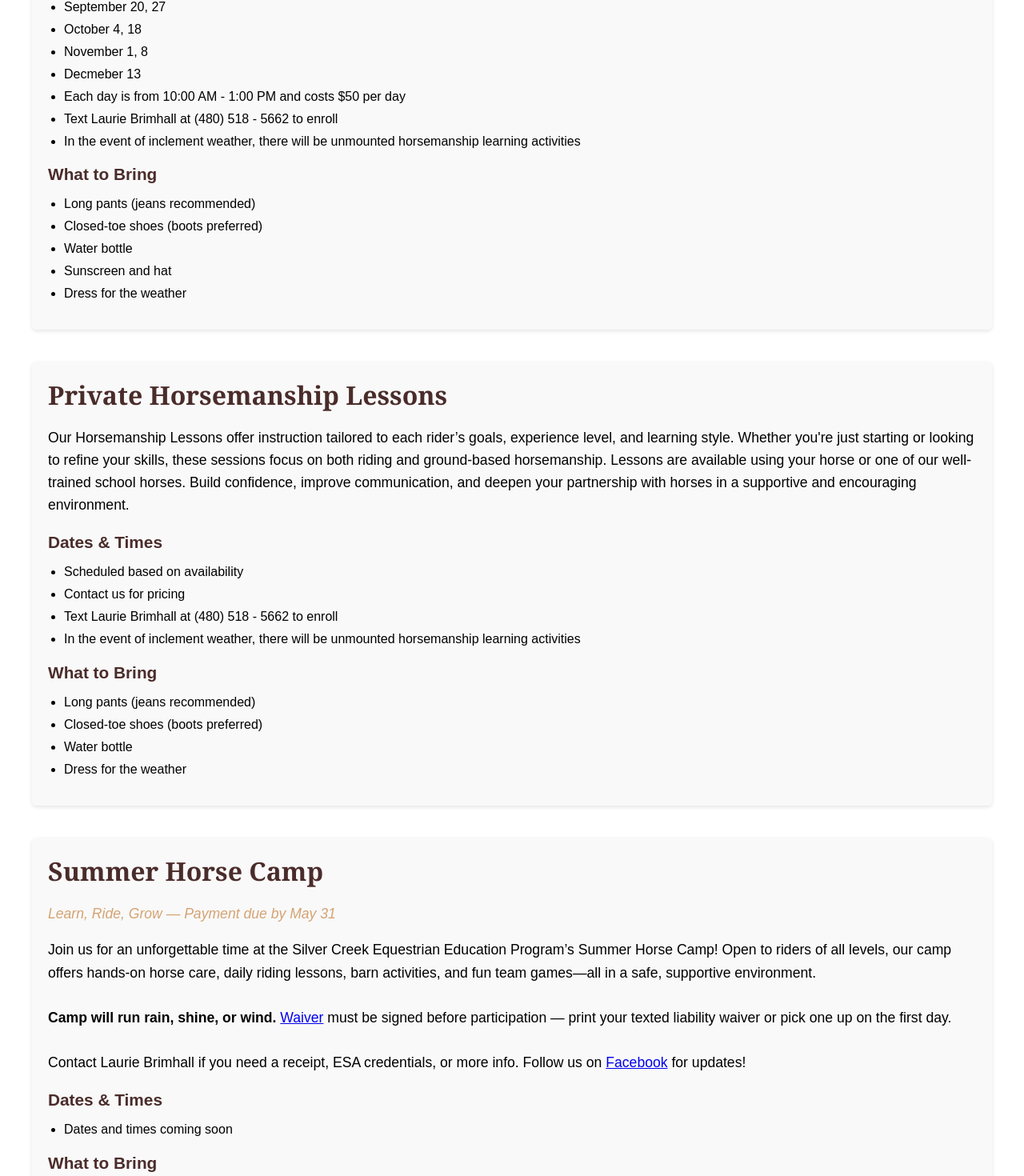
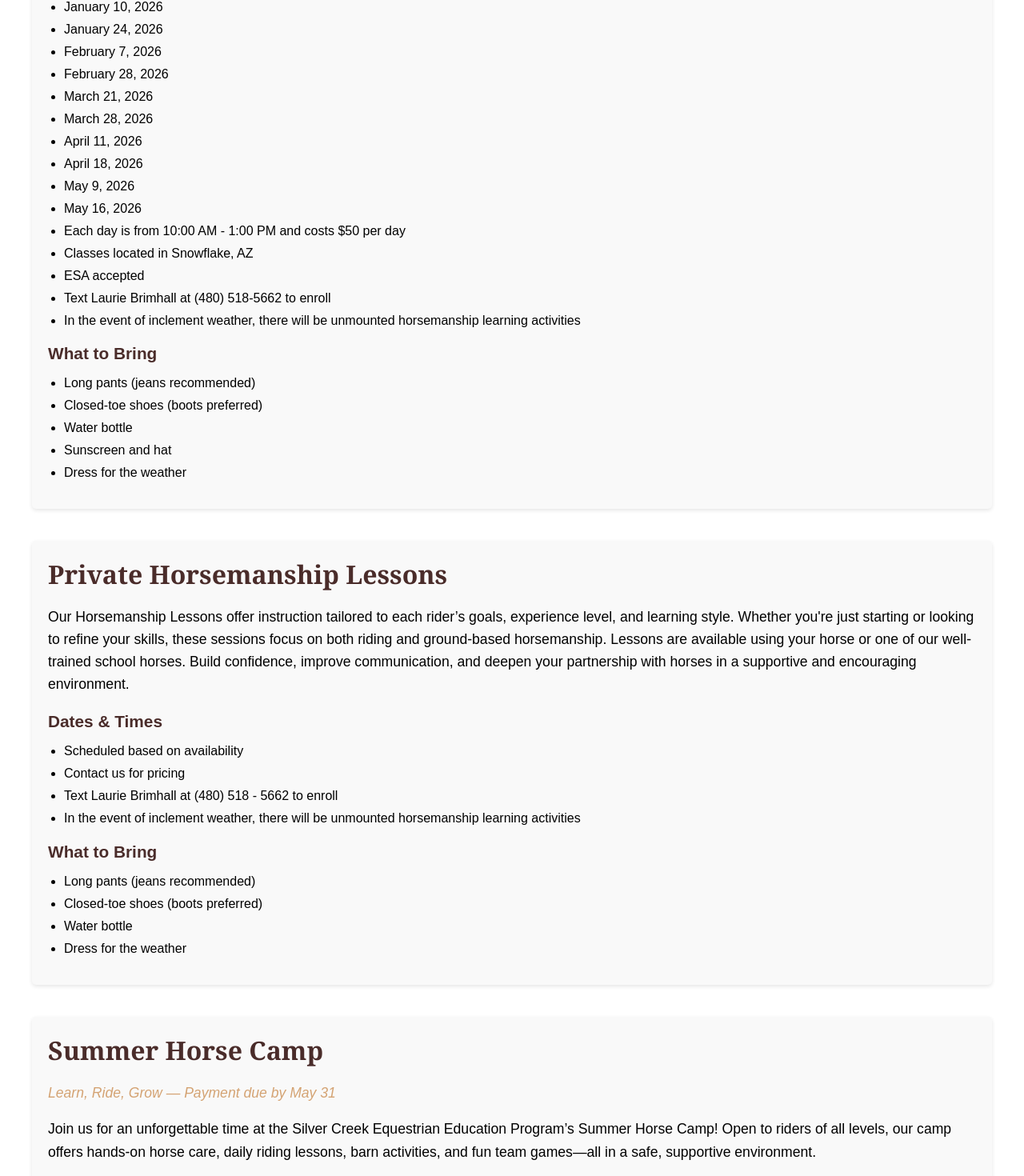
Before and after one commit to harrisonoakess/SCEEP, a React (Create React App) app in the folder client/: page /programs in a window 1280 px wide. Shown: the part 533-2003 px from the top of the page at 80% size. Built offline with nearby package versions, Linux system fonts and the light colour scheme.

Commit message:
updated dates for horsecamp and day at the farm. Also added in new registration rules

```diff
--- a/client/src/pages/Programs.js
+++ b/client/src/pages/Programs.js
@@ -1,8 +1,19 @@
+// src/pages/Programs.jsx (or wherever your Programs file lives)
 import React, { useEffect } from 'react';
-import waiverDoc from '../assets/waivers/RELEASE AND WAIVER OF LIABILITY.docx.pdf'
+import waiverDoc from '../assets/waivers/RELEASE AND WAIVER OF LIABILITY.docx.pdf';
 import './Programs.css';
 
-const ProgramSection = ({ id, title, tagline, description, dates, whatToBring, imageLeft, imageRight }) => (
+const ProgramSection = ({
+  id,
+  title,
+  tagline,
+  description,
+  dates,
+  registrationAndPayment,
+  whatToBring,
+  imageLeft,
+  imageRight,
+}) => (
   <section id={id} className="program-section">
     <div className="program-content">
       {imageLeft && (
@@ -10,10 +21,12 @@ const ProgramSection = ({ id, title, tagline, description, dates, whatToBring, i
           <img src={imageLeft} alt={`${title} left`} />
         </div>
       )}
+
       <div className="program-details">
         <h2>{title}</h2>
         {tagline && <p className="program-tagline">{tagline}</p>}
         <p>{description}</p>
+
         {dates && (
           <>
             <h3>Dates & Times</h3>
@@ -24,6 +37,18 @@ const ProgramSection = ({ id, title, tagline, description, dates, whatToBring, i
             </ul>
           </>
         )}
+
+        {registrationAndPayment && (
+          <>
+            <h3>Registration & Payment Information</h3>
+            <ul>
+              {registrationAndPayment.map((item, index) => (
+                <li key={index}>{item}</li>
+              ))}
+            </ul>
+          </>
+        )}
+
         {whatToBring && (
           <>
             <h3>What to Bring</h3>
@@ -35,6 +60,7 @@ const ProgramSection = ({ id, title, tagline, description, dates, whatToBring, i
           </>
         )}
       </div>
+
       {imageRight && (
         <div className="program-image program-image-right">
           <img src={imageRight} alt={`${title} right`} />
@@ -43,6 +69,7 @@ const ProgramSection = ({ id, title, tagline, description, dates, whatToBring, i
     </div>
   </section>
 );
+
 
 const Programs = () => {
   useEffect(() => {
@@ -58,77 +85,60 @@ const Programs = () => {
   return (
     <div className="programs-page">
       <div className="esa-note">
-        <p><strong>Note:</strong> ESA accepted for all programs. Contact Laurie Brimhall if you need a receipt, ESA credentials, or more information.</p>
+        <p>
+          <strong>Note:</strong> ESA accepted for all programs. Contact Laurie Brimhall if you need a
+          receipt, ESA credentials, or more information.
+        </p>
       </div>
 
       <ProgramSection
         id="day-at-the-farm"
         title="Day at the Farm with Horses"
         tagline="Saddle up and start your horse journey—fun for all ages!"
-        description="Spend a fun-filled 3 hours at the farm getting to know our amazing horses! This hands-on experience includes a riding lesson, horse care activities,
-                      and plenty of time to connect with the animals in a relaxed, supportive environment. Whether you're new to horses or just want more time in the barn, 'Day at the
-                      Farm' is a perfect way to learn, explore, and enjoy the magic of horses. This program is geared for ages five and older"
+        description="Spend a fun-filled 3 hours at the farm getting to know our amazing horses! This hands-on experience includes a riding lesson, horse care activities, and plenty of time to connect with the animals in a relaxed, supportive environment. Whether you're new to horses or just want more time in the barn, 'Day at the Farm' is a perfect way to learn, explore, and enjoy the magic of horses. This program is geared for ages five and older."
         dates={[
-          "September 20, 27",
-          "October 4, 18",
-          "November 1, 8",
-          "Decmeber 13",
-          "Each day is from 10:00 AM - 1:00 PM and costs $50 per day",
-          "Text Laurie Brimhall at (480) 518 - 5662 to enroll",
-          "In the event of inclement weather, there will be unmounted horsemanship learning activities",
+          'January 10, 2026',
+          'January 24, 2026',
+          'February 7, 2026',
+          'February 28, 2026',
+          'March 21, 2026',
+          'March 28, 2026',
+          'April 11, 2026',
+          'April 18, 2026',
+          'May 9, 2026',
+          'May 16, 2026',
+          'Each day is from 10:00 AM - 1:00 PM and costs $50 per day',
+          'Classes located in Snowflake, AZ',
+          'ESA accepted',
+          'Text Laurie Brimhall at (480) 518-5662 to enroll',
+          'In the event of inclement weather, there will be unmounted horsemanship learning activities',
         ]}
         whatToBring={[
-          "Long pants (jeans recommended)",
-          "Closed-toe shoes (boots preferred)",
-          "Water bottle",
-          "Sunscreen and hat",
-          "Dress for the weather",
+          'Long pants (jeans recommended)',
+          'Closed-toe shoes (boots preferred)',
+          'Water bottle',
+          'Sunscreen and hat',
+          'Dress for the weather',
         ]}
-        // imageLeft="/assets/images/day-at-the-farm-left.jpg"
-        // imageRight="/assets/images/day-at-the-farm-right.jpg"
       />
-
-      {/* <ProgramSection
-        id="saddle-club"
-        title="Saddle Club"
-        tagline="Saddle up and start your horse journey—fun for all ages!"
-        description="Saddle Club is the perfect introduction to the world of horses for kids ages 5-8, though older children are always welcome to join the fun! In this 2-hour class, young riders will enjoy a mix of unmounted activities, horse care, and beginner riding lessons. It’s all about building confidence, learning basic horsemanship skills, and having fun with horses in a safe and supportive environment. Each session is designed to engage children educationally and enjoyably!"
-        dates={[
-          "Contact us for current schedule",
-          "2 hours per session ($50 per session)",
-        ]}
-        whatToBring={[
-          "Long pants (jeans recommended)",
-          "Closed-toe shoes (boots preferred)",
-          "Water bottle",
-          "Sunscreen and hat",
-        ]}
-        // imageLeft="/assets/images/saddle-club-left.jpg"
-        // imageRight="/assets/images/saddle-club-right.jpg"
-      /> */}
 
       <ProgramSection
         id="private-horsemanship"
         title="Private Horsemanship Lessons"
         tagline=""
-        description="Our Horsemanship Lessons offer instruction tailored to each rider’s goals, experience level, and learning style.
-                      Whether you're just starting or looking to refine your skills, these sessions focus on both riding
-                      and ground-based horsemanship. Lessons are available using your horse or one of our well-trained school horses.
-                       Build confidence, improve communication, and deepen your partnership with horses in a supportive and encouraging environment."
+        description="Our Horsemanship Lessons offer instruction tailored to each rider’s goals, experience level, and learning style. Whether you're just starting or looking to refine your skills, these sessions focus on both riding and ground-based horsemanship. Lessons are available using your horse or one of our well-trained school horses. Build confidence, improve communication, and deepen your partnership with horses in a supportive and encouraging environment."
         dates={[
-          "Scheduled based on availability",
-          "Contact us for pricing",
-          "Text Laurie Brimhall at (480) 518 - 5662 to enroll",
-          "In the event of inclement weather, there will be unmounted horsemanship learning activities",
+          'Scheduled based on availability',
+          'Contact us for pricing',
+          'Text Laurie Brimhall at (480) 518 - 5662 to enroll',
+          'In the event of inclement weather, there will be unmounted horsemanship learning activities',
         ]}
         whatToBring={[
-          "Long pants (jeans recommended)",
-          "Closed-toe shoes (boots preferred)",
-          "Water bottle",
-           "Dress for the weather",
+          'Long pants (jeans recommended)',
+          'Closed-toe shoes (boots preferred)',
+          'Water bottle',
+          'Dress for the weather',
         ]}
-        // imageLeft="/assets/images/private-horsemanship-left.jpg"
-        // imageRight="/assets/images/private-horsemanship-right.jpg"
       />
 
       <ProgramSection
@@ -137,11 +147,19 @@ const Programs = () => {
         tagline="Learn, Ride, Grow — Payment due by May 31"
         description={
           <>
-            Join us for an unforgettable time at the Silver Creek Equestrian Education Program’s Summer Horse Camp! Open to riders of all levels, our camp offers hands-on horse care, daily riding lessons, barn activities, and fun team games—all in a safe, supportive environment.
-            <br/><br/>
-            <strong>Camp will run rain, shine, or wind. </strong>
-            <a href={waiverDoc} download>Waiver</a> must be signed before participation — print your texted liability waiver or pick one up on the first day.
-            <br/><br/>
+            Join us for an unforgettable time at the Silver Creek Equestrian Education Program’s Summer
+            Horse Camp! Open to riders of all levels, our camp offers hands-on horse care, daily riding
+            lessons, barn activities, and fun team games—all in a safe, supportive environment.
+            <br />
+            <br />
+            <strong>Camp will run rain, shine, or wind.</strong>{' '}
+            <a href={waiverDoc} download>
+              Waiver
+            </a>{' '}
+            must be signed before participation — print your texted liability waiver or pick one up on
+            the first day.
+            <br />
+            <br />
             Contact Laurie Brimhall if you need a receipt, ESA credentials, or more info. Follow us on{' '}
             <a
               href="https://www.facebook.com/profile.php?id=61563387476926"
@@ -154,25 +172,30 @@ const Programs = () => {
           </>
         }
         dates={[
-    "Dates and times coming soon",
-    // "Session 1: June 9–11 (currently full)",
-    // "Session 2: June 16–18 (currently full)",
-    // "Session 3: June 23–25 (currently full)",
-    // "Morning Camp: 7:30–11:30 ($150)",
-    // "Afternoon Camp: 1:00–5:00 ($150)",
-    // "Full Day Camp: 7:30–5:00 ($340)",
-    // "Payment due by May 31"
+          'Session 1: June 8–10, 2026',
+          'Session 2: June 23–25, 2026',
+          'Session 3: June 29–July 1, 2026',
+          'Morning Camp: 7:30 AM–11:30 AM ($150)',
+          'Afternoon Camp: 1:00 PM–5:00 PM ($150)',
+          'Full Day Camp: 7:30 AM–5:00 PM ($340)',
+        ]}
+        registrationAndPayment={[
+          "Registration begins February 1, 2026",
+          "Text Laurie Brimhall at (480) 518-5662 to register",
+          "A $50 nonrefundable fee is due at registration (applied toward camp total)",
+          "Payment due by May 31, 2026",
+          "Waiver must be signed before participation",
         ]}
         whatToBring={[
-    "Lunch (for full-day campers)",
-    "Snacks (for morning/afternoon campers)",
-    "Water bottle",
-    "Completed liability waiver",
-    "Long pants for riding",
-    "Boots with a heel (if you can)",
-    "Hat",
-    "Sun block",
-    "Please label everything!"
+          'Lunch (for full-day campers)',
+          'Snacks (for morning/afternoon campers)',
+          'Water bottle',
+          'Completed liability waiver',
+          'Long pants for riding',
+          'Boots with a heel (if you can)',
+          'Hat',
+          'Sun block',
+          'Please label everything!',
         ]}
       />
 
@@ -180,54 +203,25 @@ const Programs = () => {
         id="pony-pals"
         title="Pony Pals"
         tagline="Pony Pals — Ride, learn, and explore with friends!"
-        description="Pony Pals is a fun and educational program that meets four hours per week, typically
-                    divided into two weekly sessions. This is a perfect program for young horse lovers who
-                    want to deepen their understanding and skills. Each participant is assigned their own
-                    horse to care for and ride during the session. Activities include both mounted and
-                    unmounted learning including riding lessons, trail rides, grooming, feeding, stall
-                    cleaning, and groundwork. Pony Pals helps build confidence, responsibility, and a
-                    strong bond between rider and horse in a supportive and hands-on environment."
+        description="Pony Pals is a fun and educational program that meets four hours per week, typically divided into two weekly sessions. This is a perfect program for young horse lovers who want to deepen their understanding and skills. Each participant is assigned their own horse to care for and ride during the session. Activities include both mounted and unmounted learning including riding lessons, trail rides, grooming, feeding, stall cleaning, and groundwork. Pony Pals helps build confidence, responsibility, and a strong bond between rider and horse in a supportive and hands-on environment."
         dates={[
-          "Tuesdays and Thursdays from 4:00pm - 6:00pm (currently full)",
-          "$300 per month",
-           "In the event of inclement weather, there will be unmounted horsemanship learning activities",
-
+          'Tuesdays and Thursdays from 4:00pm - 6:00pm (currently full)',
+          '$300 per month',
+          'In the event of inclement weather, there will be unmounted horsemanship learning activities',
         ]}
         whatToBring={[
-          "Long pants (jeans recommended)",
-          "Closed-toe shoes (boots preferred)",
-          "Water bottle",
-          "Dress for the weather",
+          'Long pants (jeans recommended)',
+          'Closed-toe shoes (boots preferred)',
+          'Water bottle',
+          'Dress for the weather',
         ]}
-        // imageLeft="/assets/images/pony-pals-left.jpg"
-        // imageRight="/assets/images/pony-pals-right.jpg"
       />
-
-      {/* <ProgramSection
-        id="horse-lease-program"
-        title="Horse Lease Program"
-        tagline="Grow your skills. Deepen your connection. Lease a horse today."
-        description="Our Partial Horse Lease Program allows riders to care for and ride their own horse, without the full-time commitment of ownership. Riders enjoy two days per week of supervised time with horses (2 hours each day), with one of those days including a group lesson to continue building riding skills. Participants also take part in caring for their leased horse, learning responsibility, horsemanship, and the joy of developing a true horse-human partnership."
-        dates={[
-          "2 days per week, 2 hours per day",
-          "Contact us for pricing and availability",
-        ]}
-        whatToBring={[
-          "Long pants (jeans recommended)",
-          "Closed-toe shoes (boots preferred)",
-          "Water bottle",
-        ]}
-        // imageLeft="/assets/images/horse-lease-program-left.jpg"
-        // imageRight="/assets/images/horse-lease-program-right.jpg"
-      /> */}
 
       <ProgramSection
         id="dirt-road-riders"
         title="Dirt Road Riders"
         tagline="Dirt Road Riders: Learning, leading, lifting each other."
         description="Dirt Road Riders is a team of dedicated youth who support and encourage fellow students on their horsemanship journey. Many of our members participate actively in the horse 4-H program and bring valuable experience, leadership, and a passion for helping others learn and grow. Whether lending a hand in the barn, guiding new riders, or leading by example in the arena, Dirt Road Riders are committed to building a strong, supportive, and fun equestrian community."
-        // imageLeft="/assets/images/dirt-road-riders-left.jpg"
-        // imageRight="/assets/images/dirt-road-riders-right.jpg"
       />
 
       <ProgramSection
@@ -235,12 +229,7 @@ const Programs = () => {
         title="Equine Apprenticeship Program"
         tagline="Train hard. Care deeply. Ride smart."
         description="The Silver Creek Equine Apprenticeship Program will develop the next generation of horse professionals and passionate equestrians through immersive, hands-on experience. Participants gain in-depth education in all facets of horsemanship—including riding, horse care, stable management, and leadership—within a real-world, supportive learning environment. The program fosters responsibility, confidence, and a lifelong commitment to growth and excellence in equine care."
-        dates={[
-          "Contact us for program details and application process",
-
-        ]}
-        // imageLeft="/assets/images/equine-apprenticeship-left.jpg"
-        // imageRight="/assets/images/equine-apprenticeship-right.jpg"
+        dates={['Contact us for program details and application process']}
       />
     </div>
   );
```
Lines whose indentation alone changed are shown as unchanged.
